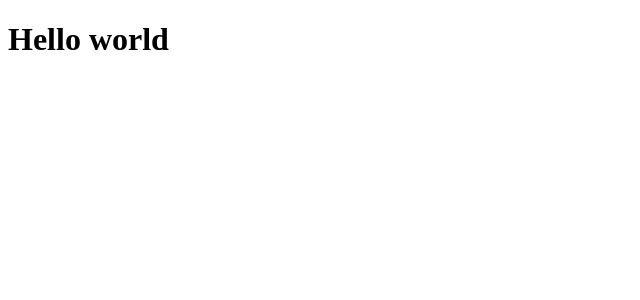
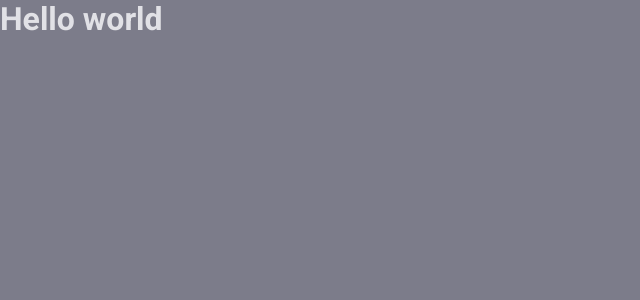
Before and after one commit to milsucruz/dt-money, a React (Vite) app: page / in a window 1280 px wide. Shown: the top 300 px of the page, without its empty margins (0-640 px from the left). Built offline with nearby package versions, Linux system fonts and the light colour scheme.

Commit message:
Global style fix

```diff
--- a/src/App.tsx
+++ b/src/App.tsx
@@ -1,9 +1,11 @@
-import { ThemeProvider } from "styled-components";
-import { defaultTheme } from "./Styles/themes/default";
+import { ThemeProvider } from 'styled-components'
+import { defaultTheme } from './Styles/themes/default'
+import { GlobalStyle } from './Styles/global'
 
 export function App() {
   return (
-    <ThemeProvider theme={defaultTheme} >
+    <ThemeProvider theme={defaultTheme}>
+      <GlobalStyle />
       <h1>Hello world</h1>
     </ThemeProvider>
   )
--- a/src/Styles/global.ts
+++ b/src/Styles/global.ts
@@ -1,4 +1,4 @@
-import { createGlobalStyle } from "styled-components";
+import { createGlobalStyle } from 'styled-components'
 
 export const GlobalStyle = createGlobalStyle`
   * {
@@ -9,12 +9,12 @@ export const GlobalStyle = createGlobalStyle`
 
   :focus {
     outline: 0;
-    box-shadow: 0 0 0 2px ${(props) => props.theme["green-500"]};
+    box-shadow: 0 0 0 2px ${(props) => props.theme['green-500']};
   }
 
   body {
-    background-color: ${(props) => props.theme["gray-500"]};
-    color: ${(props) => props.theme["green-100"]};
+    background-color: ${(props) => props.theme['gray-500']};
+    color: ${(props) => props.theme['gray-100']};
     -webkit-font-smoothing: antialiased;
   }
 
```
